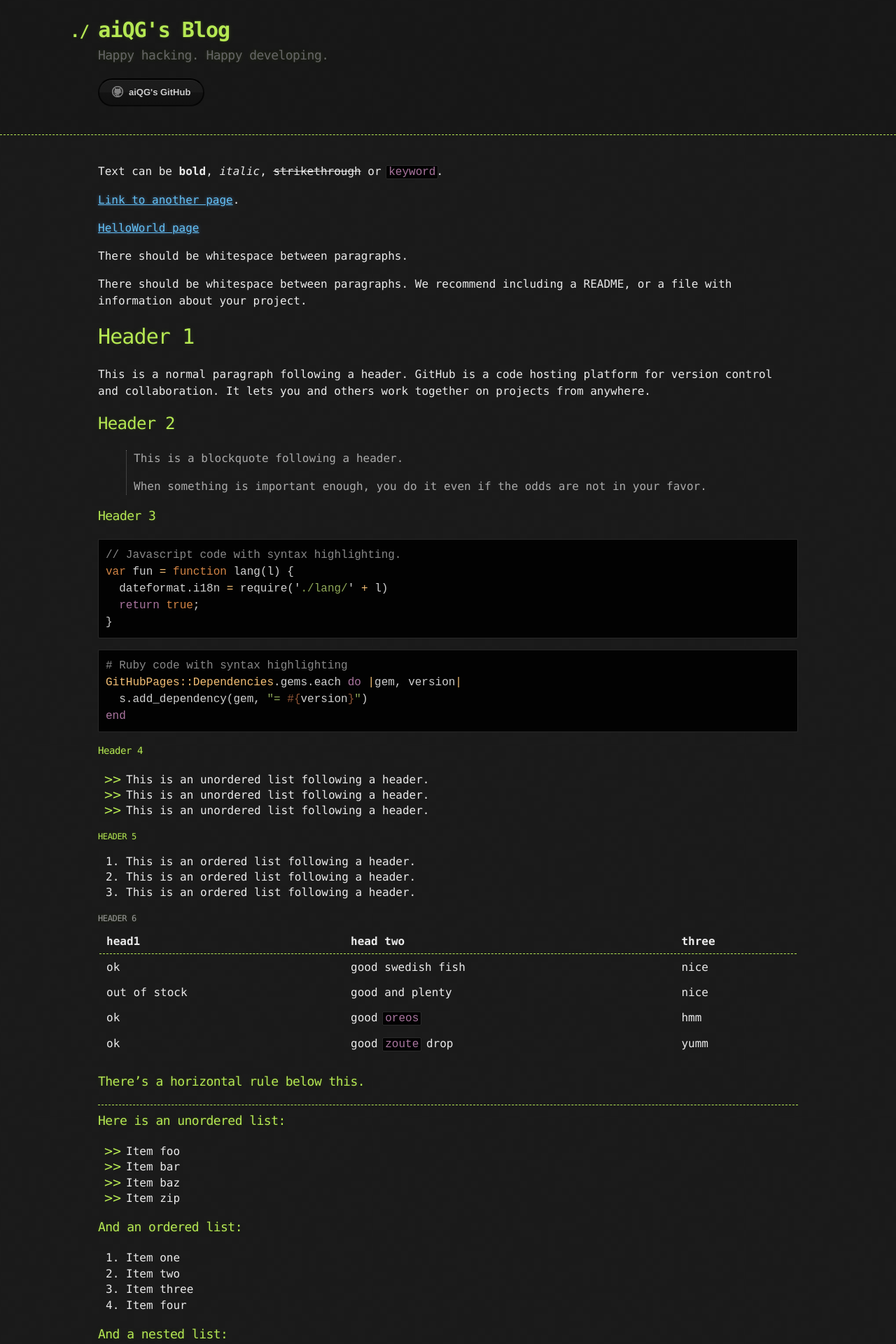
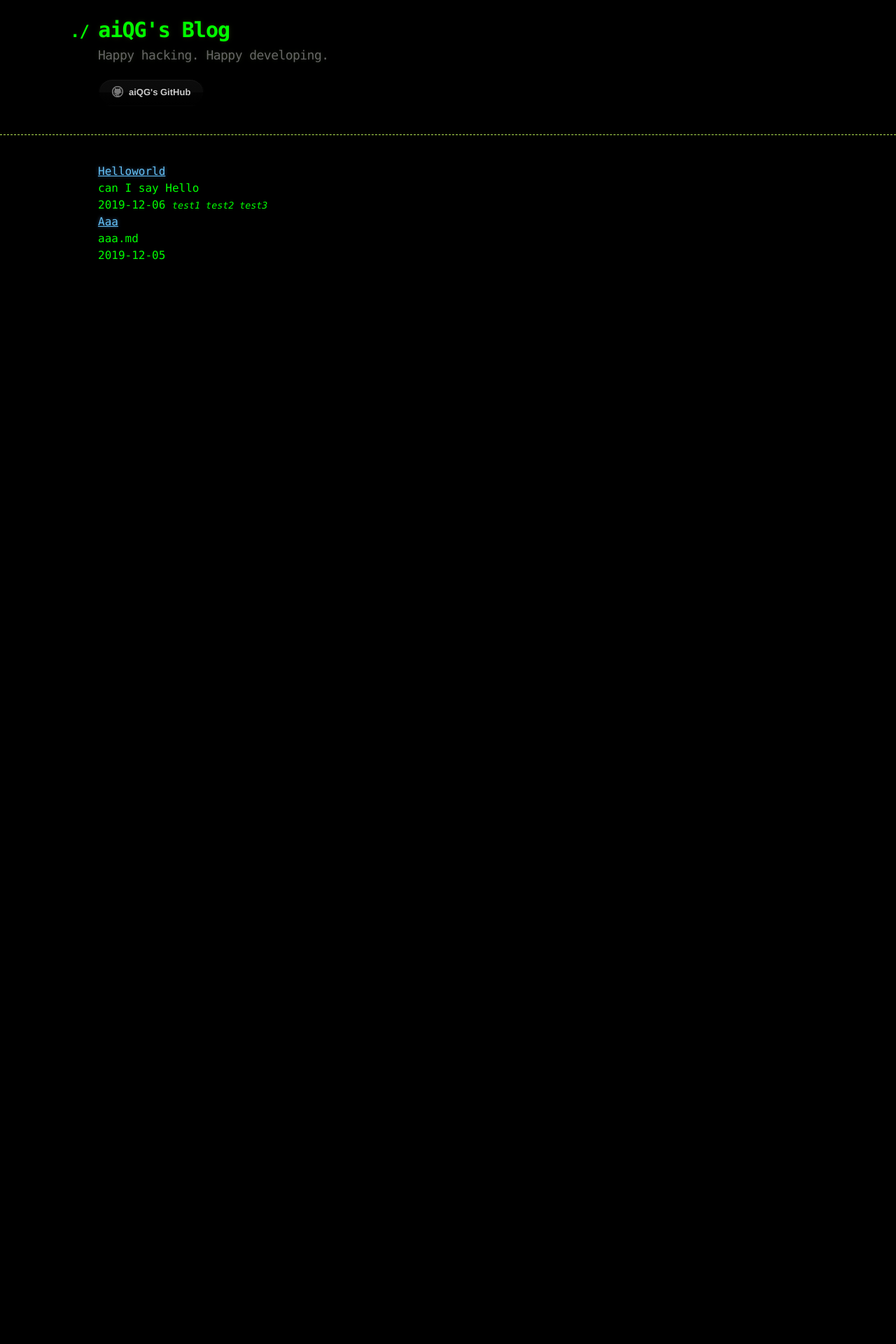
Before and after one commit to aiQG/aiQG.github.io, a Jekyll site: the page built from index.md, in a window 1280 px wide. Shown: the top 1920 px of the page at 70% size. Built offline with Jekyll 4.4.1, drawn with Linux system fonts in a browser that asks for light colours; after the commit the page ends 900 px from its top, so only the background shows below that; some of the changed text lies outside the part shown.

Commit message:
basic framework

````diff
--- a/_config.yml
+++ b/_config.yml
@@ -3,3 +3,4 @@ description: Happy hacking. Happy developing.
 show_downloads: false
 google_analytics: UA-154121235-1
 theme: jekyll-theme-hacker
+author: aiQG_
--- a/_layouts/default.html
+++ b/_layouts/default.html
@@ -5,7 +5,10 @@
     <meta http-equiv="X-UA-Compatible" content="IE=edge">
     <meta name="viewport" content="width=device-width, initial-scale=1">
     <link rel="stylesheet" href="{{ '/assets/css/style.css?v=' | append: site.github.build_revision | relative_url }}">
-
+    <style>
+      body { margin: 0; padding: 0; background: #000 0 0; color: #00ff00; font-size: 16px; line-height: 1.5; font-family: Monaco, "Bitstream Vera Sans Mono", "Lucida Console", Terminal, monospace; }
+      #blogTitle { color: #00ff00 }
+    </style>
 {% seo %}
   </head>
 
@@ -14,7 +17,7 @@
     <header>
       <div class="container">
         <a id="a-title" href="{{ '/' | relative_url }}">
-          <h1>{{ site.title | default: site.github.repository_name }}</h1>
+          <h1 id="blogTitle">{{ site.title | default: site.github.repository_name }}</h1>
         </a>
         <h2>{{ site.description | default: site.github.project_tagline }}</h2>
 
--- a/_layouts/post.html
+++ b/_layouts/post.html
@@ -2,13 +2,13 @@
 layout: default
 ---
 
+<h1>{{ page.title }}</h1>
 <small>{{ page.date | date: "%-d %B %Y" }}</small>
-<h1>{{ page.title }}</h1>
 
 <p class="view">by {{ page.author | default: site.author }}</p>
 
 {{content}}
 
 {% if page.tags %}
-  <small>tags: <em>{{ page.tags | join: "</em> - <em>" }}</em></small>
+  <small><em>{{ page.tags | join: "</em> <em>" }}</em></small>
 {% endif %}
--- a/index.md
+++ b/index.md
@@ -2,124 +2,29 @@
 layout: default
 ---
 
-Text can be **bold**, _italic_, ~~strikethrough~~ or `keyword`.
 
-[Link to another page](./another-page.html).
+{% for post in site.posts %}
 
-[HelloWorld page](./HelloWorld.html)
+<div id="post-li">
+  <div class="header">
+    <a href="{{ post.url }}#0"> {{ post.title }} </a>
+  </div>
+  <div class="content">
+    <span>
+      {% if post.excerpt %}{{ post.excerpt | strip_html | strip_newlines | truncate: 120 }}{% endif %}
+    </span>
+  </div>
+  <div class="footer">
+    <span> {{ post.date | date: "20%y-%m-%d" }} </span>
+    <span> {% if post.tags %}
+          <small>
+            <em>
+              {{ post.tags | join: " " }}
+            </em>
+          </small>
+           {% endif %}
+    </span>
+  </div>
+</div>
 
-There should be whitespace between paragraphs.
-
-There should be whitespace between paragraphs. We recommend including a README, or a file with information about your project.
-
-# Header 1
-
-This is a normal paragraph following a header. GitHub is a code hosting platform for version control and collaboration. It lets you and others work together on projects from anywhere.
-
-## Header 2
-
-> This is a blockquote following a header.
->
-> When something is important enough, you do it even if the odds are not in your favor.
-
-### Header 3
-
-```js
-// Javascript code with syntax highlighting.
-var fun = function lang(l) {
-  dateformat.i18n = require('./lang/' + l)
-  return true;
-}
-```
-
-```ruby
-# Ruby code with syntax highlighting
-GitHubPages::Dependencies.gems.each do |gem, version|
-  s.add_dependency(gem, "= #{version}")
-end
-```
-
-#### Header 4
-
-*   This is an unordered list following a header.
-*   This is an unordered list following a header.
-*   This is an unordered list following a header.
-
-##### Header 5
-
-1.  This is an ordered list following a header.
-2.  This is an ordered list following a header.
-3.  This is an ordered list following a header.
-
-###### Header 6
-
-| head1        | head two          | three |
-|:-------------|:------------------|:------|
-| ok           | good swedish fish | nice  |
-| out of stock | good and plenty   | nice  |
-| ok           | good `oreos`      | hmm   |
-| ok           | good `zoute` drop | yumm  |
-
-### There's a horizontal rule below this.
-
-* * *
-
-### Here is an unordered list:
-
-*   Item foo
-*   Item bar
-*   Item baz
-*   Item zip
-
-### And an ordered list:
-
-1.  Item one
-1.  Item two
-1.  Item three
-1.  Item four
-
-### And a nested list:
-
-- level 1 item
-  - level 2 item
-  - level 2 item
-    - level 3 item
-    - level 3 item
-- level 1 item
-  - level 2 item
-  - level 2 item
-  - level 2 item
-- level 1 item
-  - level 2 item
-  - level 2 item
-- level 1 item
-
-### Small image
-
-![Octocat](https://github.githubassets.com/images/icons/emoji/octocat.png)
-
-### Large image
-
-![Branching](https://guides.github.com/activities/hello-world/branching.png)
-
-
-### Definition lists can be used with HTML syntax.
-
-<dl>
-<dt>Name</dt>
-<dd>Godzilla</dd>
-<dt>Born</dt>
-<dd>1952</dd>
-<dt>Birthplace</dt>
-<dd>Japan</dd>
-<dt>Color</dt>
-<dd>Green</dd>
-</dl>
-
-```
-Long, single-line code blocks should not wrap. They should horizontally scroll if they are too long. This line should be long enough to demonstrate this.
-```
-
-```
-The final element.
-```
+{% endfor %}
````
Also changed, not shown: HelloWorld.md (+6 -0 lines), _posts/CTF/2019-12-5-aaa.md (added, +7 -0 lines), _posts/Note/2019-12-6-HelloWorld.md (added, +10 -0 lines), README.md.
